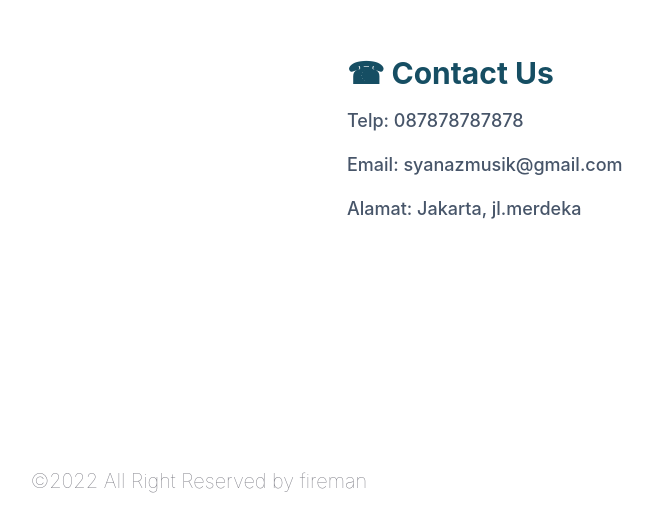
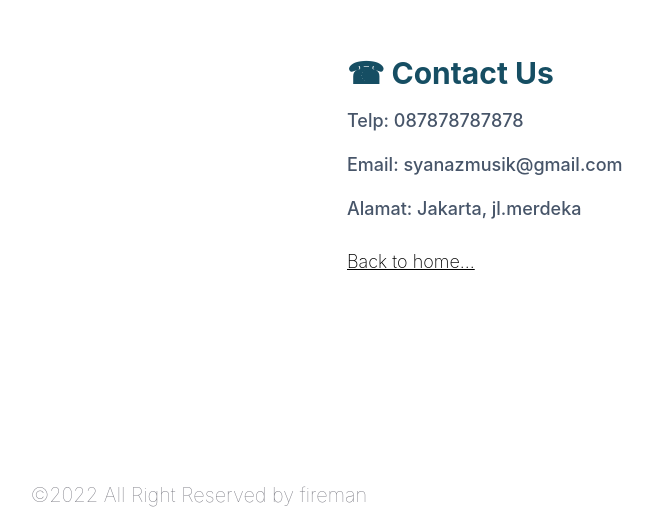
Before and after one commit to firmz69/tailwind.react, a React (Create React App) app: page / in a window 1280 px wide. Shown: the part 4413-4934 px from the top of the page, without its empty margins (441-1094 px from the left). Built offline with nearby package versions, Linux system fonts and the light colour scheme.

Commit message:
Menambahkan file tailwind-react

```diff
--- a/src/components/Contact.jsx
+++ b/src/components/Contact.jsx
@@ -21,8 +21,9 @@ export default function Main() {
                   </h2>
                   <a
                     href="/"
-                    className="underline-blue mt-6 text-base font-bold leading-relaxed"
+                    className="underline mt-2 font-extralight leading-relaxed text-lg"
                   >
+                    <p>Back to home...</p>
                 </a>
             </div>
          </div>
```
